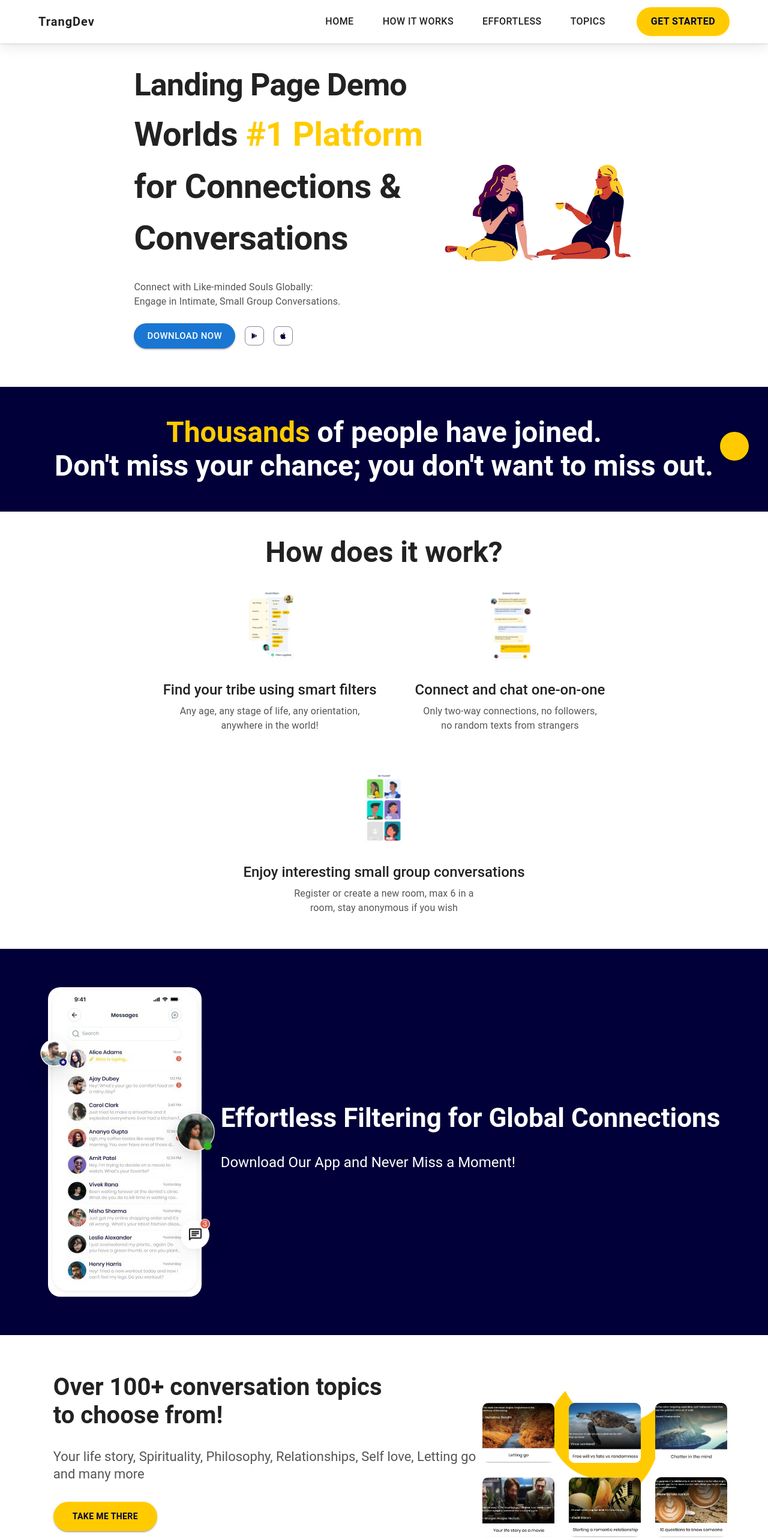
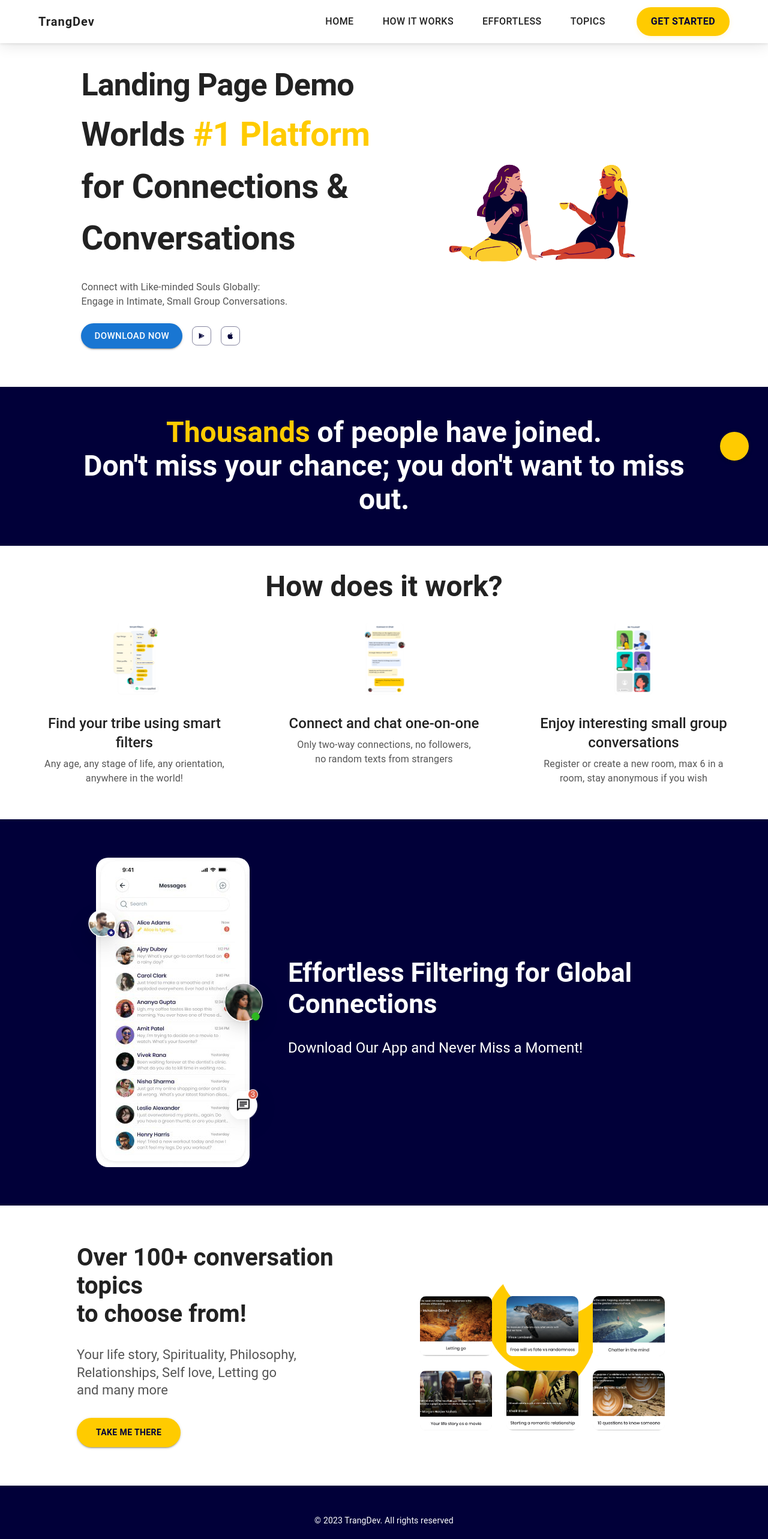
Before and after one commit to mintrang/landing, a Next.js app: page / in a window 1280 px wide. Shown: the top 2566 px of the page at 60% size. Built offline with nearby package versions, Linux system fonts and the light colour scheme; some icons are missing.

Commit message:
fix grid build issue

```diff
--- a/src/components/Landing/DynamicSlideSection.tsx
+++ b/src/components/Landing/DynamicSlideSection.tsx
@@ -7,17 +7,17 @@ const DynamicSlideSection: React.FC = () => {
   return (
     <Box sx={{ py: 8, bgcolor: 'white', px: { xs: 1, sm: 2, md: 0 }, overflowX: { xs: 'auto', sm: 'auto', md: 'unset' } }}>
       <Grid container spacing={4} alignItems="center" justifyContent="center">
-        <Grid component="div" item xs={12} md={7}>
+        <Grid size={{ xs: 12, md: 6 }} display="flex" flexDirection="column" justifyContent="center" alignItems={'center'}>
           <motion.div
             initial={{ opacity: 0, x: -60 }}
             whileInView={{ opacity: 1, x: 0 }}
             transition={{ duration: 0.8 }}
           >
             <Typography variant="h3" fontWeight={700} gutterBottom sx={{ color: '#222', fontSize: { xs: 24, sm: 32, md: 40 }, textAlign: { xs: 'center', md: 'left' }, px: { xs: 2, md: 0 } }}>
-              Over 100+ conversation topics<br/> to choose from!
+              Over 100+ conversation topics<br /> to choose from!
             </Typography>
             <Typography variant="h5" color="text.secondary" sx={{ py: 2, color: '#555', fontSize: { xs: 14, sm: 18, md: 22 }, textAlign: { xs: 'center', md: 'left' }, px: { xs: 2, md: 0 } }}>
-              Your life story, Spirituality, Philosophy, Relationships, Self love, Letting go <br/> and many more
+              Your life story, Spirituality, Philosophy, Relationships, Self love, Letting go <br /> and many more
             </Typography>
             <Button
               variant="contained"
@@ -38,9 +38,9 @@ const DynamicSlideSection: React.FC = () => {
             </Button>
           </motion.div>
         </Grid>
-        <Grid  item xs={12} md={5} display="flex" justifyContent="center" alignItems="center" sx={{ px: { xs: 2, md: 0 } }}>
+        <Grid size={{ xs: 12, md: 6 }} display="flex" justifyContent="center" alignItems="center" sx={{ px: { xs: 2, md: 0 } }}>
 
-            <MSlider />
+          <MSlider />
 
         </Grid>
       </Grid>
--- a/src/components/Landing/EffortlessSection.tsx
+++ b/src/components/Landing/EffortlessSection.tsx
@@ -11,7 +11,7 @@ const EffortlessSection: React.FC = () => {
   return (
     <Box>
       <Grid container alignItems="center" justifyContent="center" spacing={4}>
-        <Grid item xs={12} md={4}>
+        <Grid size={{ xs: 12, md: 4 }}>
           <Box ref={ref} sx={{ position: "relative", width: 256, height: 516, mx: "auto" }}>
             {/* Ảnh chính luôn cố định */}
             <Image src="/assets/homepage/chat_list.png" alt="Phone" width={256} height={516} style={{ borderRadius: 20, position: "relative", zIndex: 1, objectFit: "contain" }} />
@@ -44,7 +44,7 @@ const EffortlessSection: React.FC = () => {
             </motion.div>
           </Box>
         </Grid>
-        <Grid item xs={12} md={8}>
+        <Grid size={{ xs: 12, md: 8 }}>
           <Box pl={{ md: 5 }} color="white" sx={{ textAlign: { xs: 'center', md: 'left' }, px: { xs: 2, md: 0 } }}>
             <Typography variant="h3" fontWeight={700} gutterBottom sx={{ fontSize: { xs: 28, sm: 36, md: 44 } }}>
               Effortless Filtering for Global Connections
--- a/src/components/Landing/HeroSection.tsx
+++ b/src/components/Landing/HeroSection.tsx
@@ -9,7 +9,7 @@ const HeroSection: React.FC = () => {
     <Box component="section" sx={{ py: 8, bgcolor: 'white', mt: { xs: 4, md: 6 } }}>
       <Grid container spacing={4} alignItems="center" justifyContent="center" direction={{ xs: 'column-reverse', md: 'row' }}>
         {/* Text Content */}
-        <Grid item xs={12} md={6} display="flex" flexDirection="column" justifyContent="center">
+        <Grid size={{ xs: 12, md: 6 }} display="flex" flexDirection="column" justifyContent="center" alignItems={'center'}>
           <motion.div
             initial={{ opacity: 0, x: -80 }}
             whileInView={{ opacity: 1, x: 0 }}
@@ -62,7 +62,7 @@ const HeroSection: React.FC = () => {
           </motion.div>
         </Grid>
         {/* Slide Content */}
-        <Grid item xs={12} md={6} display="flex" justifyContent="center" alignItems="center">
+        <Grid size={{ xs: 12, md: 6 }} display="flex" justifyContent="center" alignItems="center">
           <HeroSlider />
         </Grid>
       </Grid>
--- a/src/components/Landing/HowItWorksSection.tsx
+++ b/src/components/Landing/HowItWorksSection.tsx
@@ -1,6 +1,8 @@
 'use client';
 import React, { useRef } from "react";
-import { Box, Grid, Typography } from "@mui/material";
+import Box from "@mui/material/Box";
+import Grid from "@mui/material/Grid";
+import Typography from "@mui/material/Typography";
 import { motion, useInView } from "framer-motion";
 import Image from 'next/image';
 
@@ -47,14 +49,9 @@ const HowItWorksSection: React.FC = () => {
       >
         {steps.map((step, idx) => (
           <Grid
-            item
-            xs={12}
-            md={6}
-            lg={4}
+            size={{ xs: 12, md: 6, lg: 4 }}
             key={step.title}
-            display="flex"
-            flexDirection="column"
-            alignItems="center"
+            sx={{ display: 'flex', flexDirection: 'column', alignItems: 'center' }}
           >
             <motion.div
               initial={{ opacity: 0, y: 40 }}
--- a/src/components/Landing/LandingPage.tsx
+++ b/src/components/Landing/LandingPage.tsx
@@ -16,10 +16,9 @@ import { useState } from 'react';
 
 const sectionFullWidth = {
   position: 'relative',
-  left: '50%',
   width: '100vw',
-  marginLeft: '-50vw',
-  marginRight: '-50vw',
+  paddingLeft: '10%',
+  paddingRight: '10%',
 };
 
 const LandingPage: React.FC = () => {
```
Also changed, not shown: src/components/Landing/BranchesSection.tsx (deleted, +0 -44 lines), 1 other file (tests, documents, lock files or other folders).
